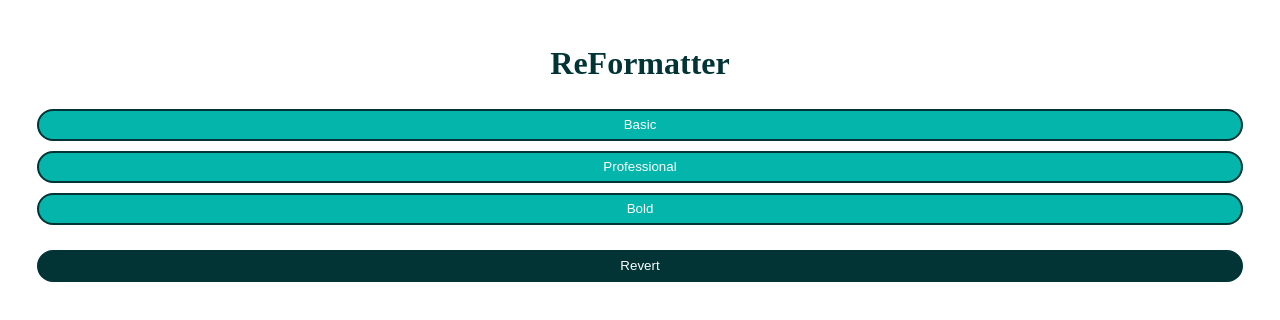
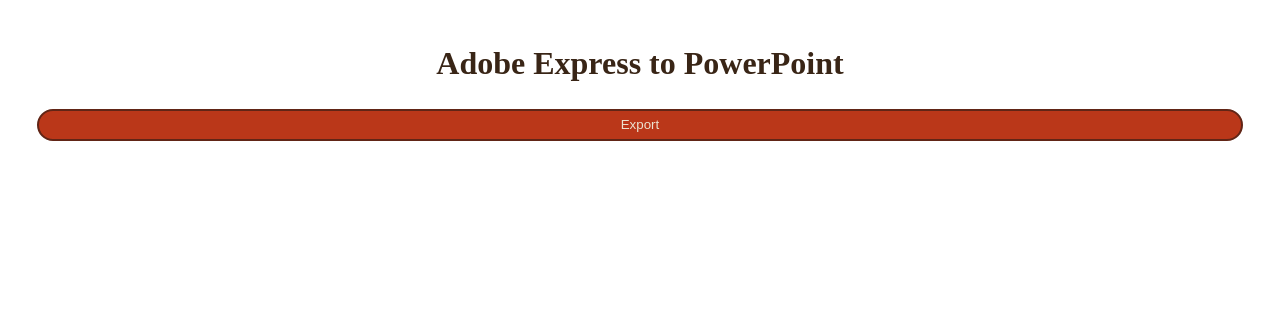
Before and after one commit to JayGadhia1/EzPPTX, a website with bundled scripts: page hacksmu/src/index.html in a window 1280 px wide. Built offline with nearby package versions, Linux system fonts and the light colour scheme.

Commit message:
CHANGE IN PLANS!!!!

```diff
--- a/hacksmu/src/index.html
+++ b/hacksmu/src/index.html
@@ -15,13 +15,13 @@
 }
 
 button {
-    background-color: rgb(3,181, 170);
-    border-color: rgb(2, 52, 54);
+    background-color: rgb(186,55,25);
+    border-color: rgb(97, 37, 22);
     border-radius: 16px;
     border-style: solid;
     margin: 5px;
-    color: rgb(270, 270, 270);
-    font-family: sans-serif;
+    color: rgb(236, 226, 208);
+    font-family: Arial;
     height: 32px;
 }
 
@@ -31,17 +31,19 @@
 }
 
 button:not([disabled]):hover {
-    background-color: rgb(3,121,113);
+    background-color: rgb(230, 104, 69);
     cursor: pointer;
 }
 
 button:not([disabled]):active {
-    background-color: rgb(246,174,45);
+    background-color: rgb(247, 139, 103);
+    border-color: rgb(186,55,25);
+    color: rgb(97, 37, 22);
     cursor: pointer;
 }
 
 h1 {
-    color: rgb(2, 52, 54);
+    color: rgb(57, 37, 22);
     text-align: center;
 }
 
@@ -52,11 +54,9 @@
             You may use "addOnUISdk.app.ui.theme" to get the current theme and style accordingly.
         -->
         <div class="container">
-            <h1>ReFormatter</h1>
-            <button id="clickMe">Basic</button>
-            <button id="ProButton">Professional</button>
-            <button id="BoldButton">Bold</button>
-            <button style="margin:20px 5px 5px 5px; background-color:rgb(2, 52, 54);" id="RevertButton">Revert </button>
+            <h1>Adobe Express to PowerPoint</h1>
+            <button id="Export">Export</button>
+
         </div>
         <script type="module" src="index.js"></script>
     </body>
--- a/hacksmu/src/index.js
+++ b/hacksmu/src/index.js
@@ -8,18 +8,6 @@
         clickMeButton.innerHTML = "Clicked";
     });
 
-    const ProfessButton = document.getElementById("ProButton");
-    clickMeButton.addEventListener("click", () => {
-        clickMeButton.innerHTML = "Clicked";
-    });
-    const BoldButton = document.getElementById("BoldButton");
-    clickMeButton.addEventListener("click", () => {
-        clickMeButton.innerHTML = "Clicked";
-    });
-    const reverter = document.getElementById("RevertButton");
-    clickMeButton.addEventListener("click", () => {
-        clickMeButton.innerHTML = "Clicked";
-    });
 
     // Enable the button only when:
     // 1. `addOnUISdk` is ready, and
```
